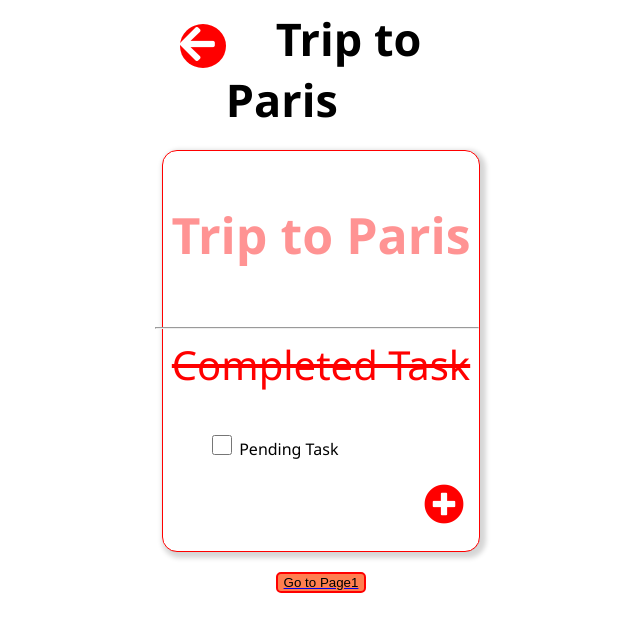
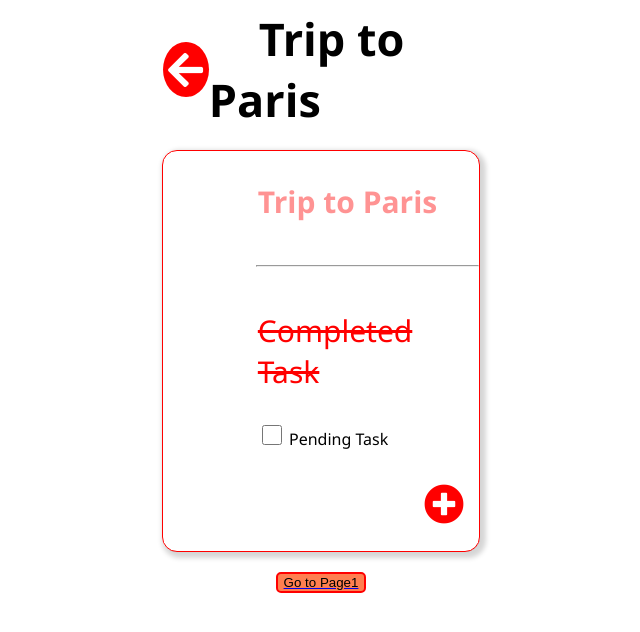
Before and after one commit to yogeskumar/todo_app_ui_mobile, a plain HTML site: page page2.html in a window 1280 px wide. Shown: the whole page, without its empty margins (319-959 px from the left). Drawn offline with Linux system fonts and the light colour scheme.

Commit message:
2nd commit

```diff
--- a/page2.css
+++ b/page2.css
@@ -1,25 +1,23 @@
 .upper-container {
-  width: 35%;
+  width: 25%;
   display: flex;
   margin: auto;
   justify-content: flex-start;
 }
 
-.icon-div {
-  margin-left: 80px;
-  display: inline-block;
-  color: rgb(168, 157, 157);
-  font-size: 25px;
+.icon-margin {
+  margin: auto;
+  margin-left: 5px;
 }
-
 .icon {
   margin: auto;
-  width: 46px;
-  height: 44px;
+  width: 53.6px;
+  height: 100%;
   border-radius: 50%;
   color: white;
   background-color: red;
   font-size: 40px;
+  color: rgb(168, 157, 157);
 }
 
 .trip-to-paris-heading {
@@ -41,23 +39,26 @@
 }
 
 .trip-to-paris-text {
+  float: right;
+  width: 70%;
   margin-bottom: 5px;
   font-weight: 600;
   color: rgb(255, 147, 147);
-  text-align: center;
-  font-size: 50px;
+  font-size: 30px;
 }
 
 .hr1 {
-  width: 322px;
+  width: 70%;
   float: right;
 }
 
 .completed-task {
-  text-align: center;
-  font-size: 40px;
+  margin-top: 5px;
+  width: 70%;
+  float: right;
+  text-align: left;
+  font-size: 30px;
   color: red;
-  text-align: center;
   text-decoration: line-through;
 }
 
@@ -67,7 +68,9 @@
 }
 
 .input-task {
-  margin-left: 45px;
+  width: 70%;
+  float: right;
+  float: right;
 }
 
 .add-plus {
@@ -93,20 +96,19 @@
     justify-content: flex-start;
   }
 
-  .icon-div {
+  .icon-margin {
     margin: auto;
-    display: inline-block;
-    color: rgb(168, 157, 157);
+    margin-left: 5px;
   }
-
   .icon {
     margin: auto;
-    width: 44px;
-    height: 44px;
+    width: 53.6px;
+    height: 100%;
     border-radius: 50%;
     color: white;
     background-color: red;
     font-size: 40px;
+    color: rgb(168, 157, 157);
   }
 
   .trip-to-paris-heading {
--- a/page2.html
+++ b/page2.html
@@ -12,10 +12,8 @@
   <body style="font-family: 'Segoe UI', Tahoma, Geneva, Verdana, sans-serif">
     <div class="parent-container">
       <div class="upper-container">
-        <div>
-          <p>
-            <span class="icon-div"><i class="fas fa-arrow-left icon"></i></span>
-          </p>
+        <div class="icon">
+          <i style="color: white" class="fas fa-arrow-left icon-margin"></i>
         </div>
         <div style="width: 100%">
           <h2 class="trip-to-paris-heading">Trip to Paris</h2>
```
Also changed, not shown: index.css (+10 -0 lines).
